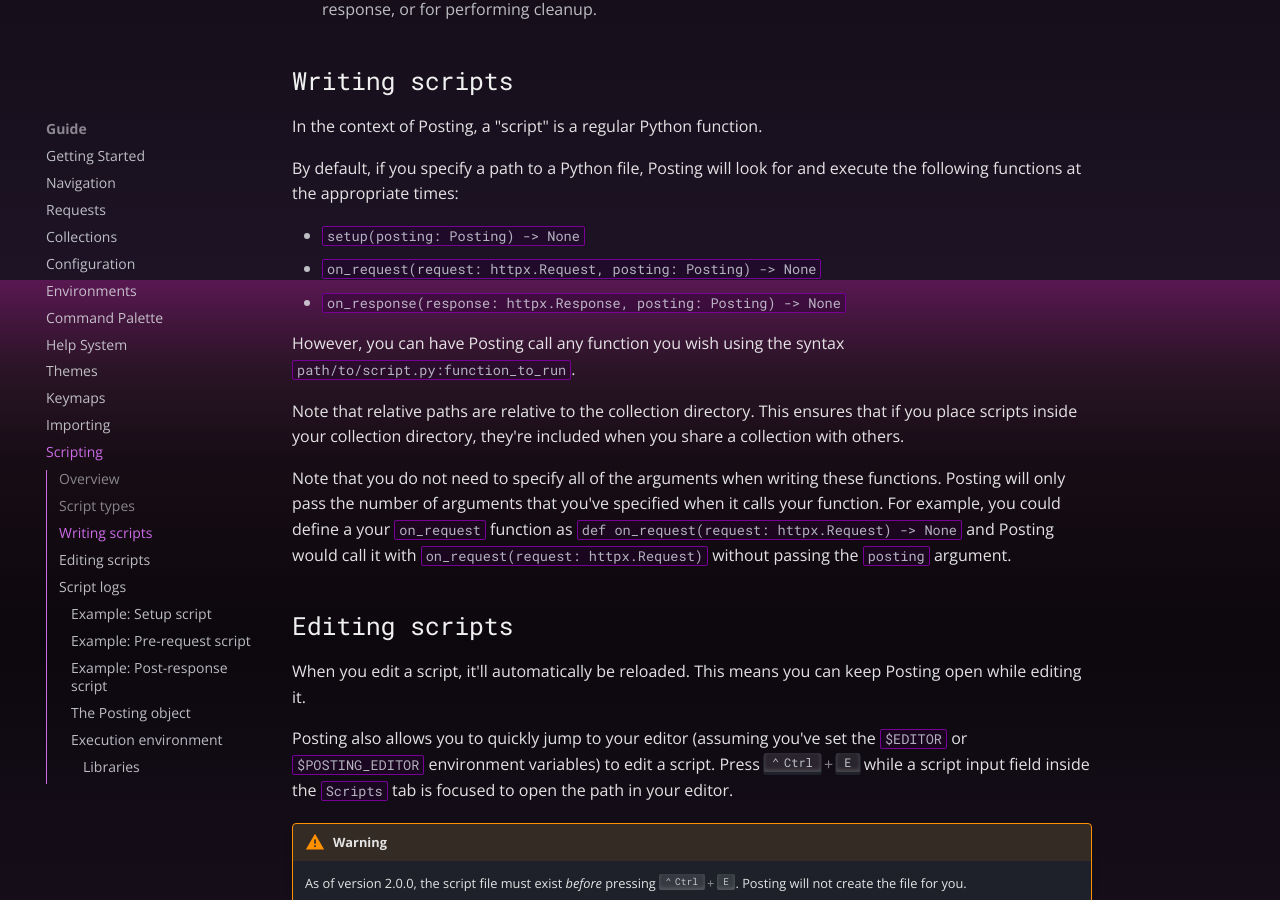
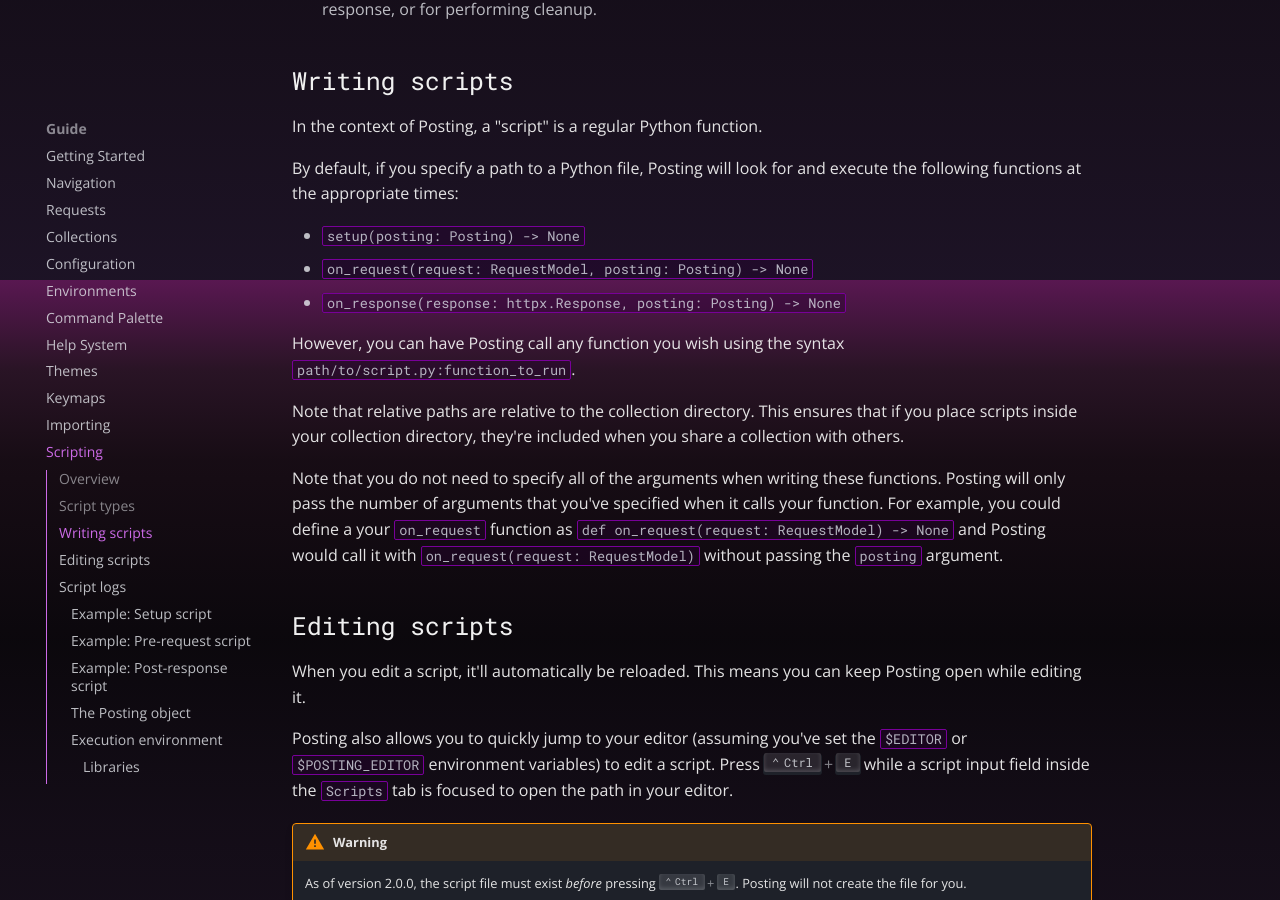
Before and after one commit to darrenburns/posting, an MkDocs documentation site: the page built from docs/guide/scripting.md, in a window 1280 px wide and 900 px high, scrolled down 1520 px. Built offline with MkDocs 1.6.1 and Material for MkDocs 9.7.7, drawn with Linux system fonts in a browser that asks for light colours; comment, search, counter and statistics services are not loaded; some of the changed text lies outside the part shown.

Commit message:
Fixing docs

````diff
--- a/docs/guide/scripting.md
+++ b/docs/guide/scripting.md
@@ -26,7 +26,7 @@
 By default, if you specify a path to a Python file, Posting will look for and execute the following functions at the appropriate times:
 
 - `setup(posting: Posting) -> None`
-- `on_request(request: httpx.Request, posting: Posting) -> None`
+- `on_request(request: RequestModel, posting: Posting) -> None`
 - `on_response(response: httpx.Response, posting: Posting) -> None`
 
 However, you can have Posting call any function you wish using the syntax `path/to/script.py:function_to_run`.
@@ -35,7 +35,7 @@
 This ensures that if you place scripts inside your collection directory,
 they're included when you share a collection with others.
 
-Note that you do not need to specify all of the arguments when writing these functions. Posting will only pass the number of arguments that you've specified when it calls your function. For example, you could define a your `on_request` function as `def on_request(request: httpx.Request) -> None` and Posting would call it with `on_request(request: httpx.Request)` without passing the `posting` argument.
+Note that you do not need to specify all of the arguments when writing these functions. Posting will only pass the number of arguments that you've specified when it calls your function. For example, you could define a your `on_request` function as `def on_request(request: RequestModel) -> None` and Posting would call it with `on_request(request: RequestModel)` without passing the `posting` argument.
 
 ## Editing scripts
 
@@ -83,9 +83,11 @@
 You can directly modify the `Request` object in this function, for example to set headers, query parameters, etc.
 
 ```python
-def on_request(request: httpx.Request, posting: Posting) -> None:
+def on_request(request: RequestModel, posting: Posting) -> None:
     # Set a custom header on the request.
-    request.headers["X-Custom-Header"] = "foo"
+    request.headers.append(
+        Header(name="X-Custom-Header", value="foo")
+    )
 
     # This will be captured and written to the log.
     print("Request is being sent!")
````
Also changed, not shown: 5 other files.
